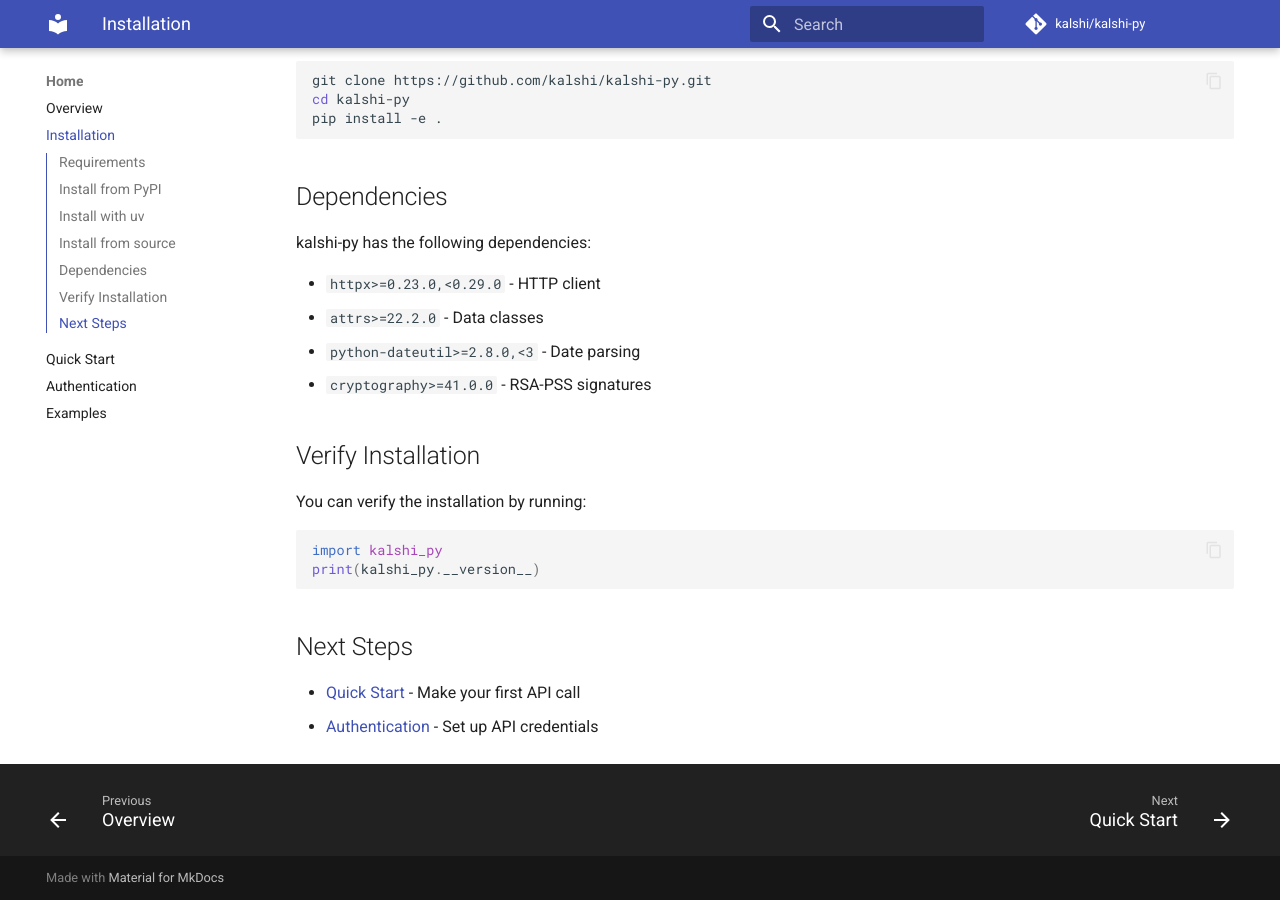
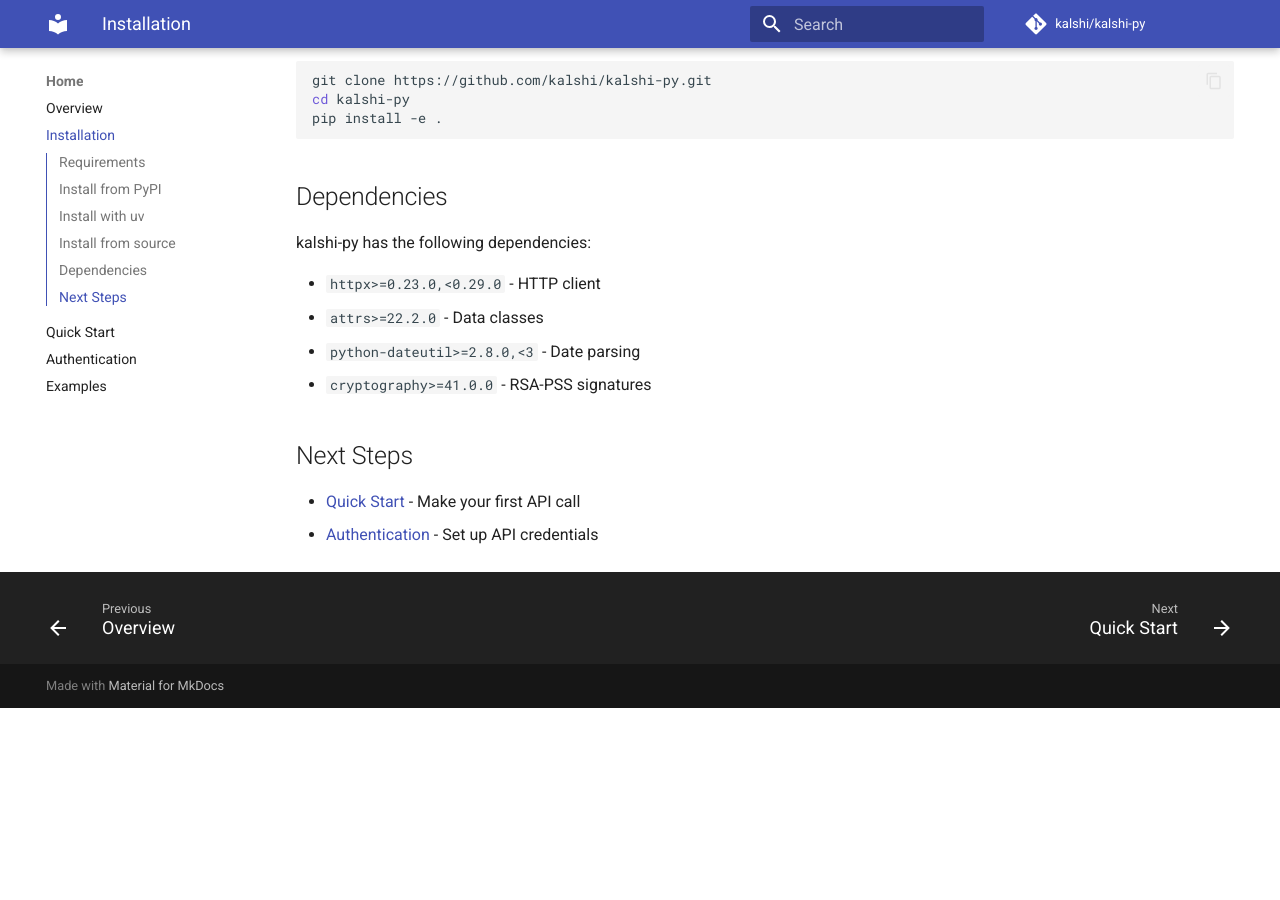
Before and after one commit to APTy/kalshi-py, an MkDocs documentation site: the page built from docs/installation.md, in a window 1280 px wide and 900 px high, scrolled down 755 px. Built offline with MkDocs 1.6.1 and Material for MkDocs 9.7.7, drawn with Linux system fonts in a browser that asks for light colours; comment, search, counter and statistics services are not loaded; after the commit the page ends 1463 px from its top, so only the background shows below that.

Commit message:
update docs

````diff
--- a/docs/installation.md
+++ b/docs/installation.md
@@ -40,15 +40,6 @@
 - `python-dateutil>=2.8.0,<3` - Date parsing
 - `cryptography>=41.0.0` - RSA-PSS signatures
 
-## Verify Installation
-
-You can verify the installation by running:
-
-```python
-import kalshi_py
-print(kalshi_py.__version__)
-```
-
 ## Next Steps
 
 - [Quick Start](quickstart.md) - Make your first API call
````
Also changed, not shown: docs/index.md (+1 -0 lines).
